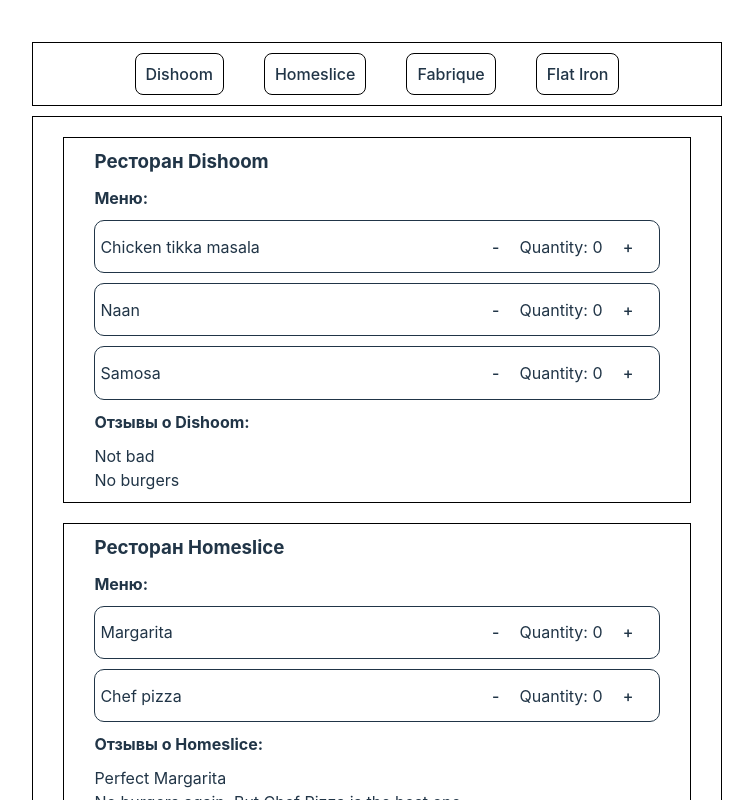
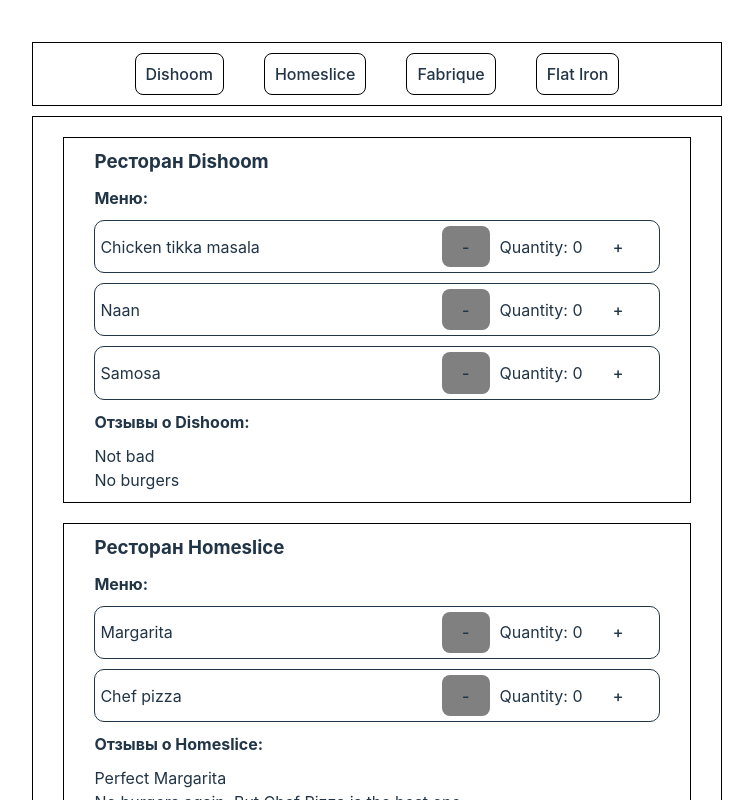
Before and after one commit to BlackDreamZ/restaurant, a React (Vite) app: page / in a window 1280 px wide. Shown: the top 800 px of the page, without its empty margins (263-1016 px from the left). Built offline with nearby package versions, Linux system fonts and the light colour scheme.

Commit message:
fix: counter

```diff
--- a/src/components/Counter/component.jsx
+++ b/src/components/Counter/component.jsx
@@ -1,10 +1,18 @@
 import './styles.css';
 
-export const Counter = ({counter, onClickDecrease, onClickIncrease}) => {
+export const Counter = (props) => {
+
+    const {
+        counter = 0,
+        onClickDecrease,
+        onClickIncrease,
+        minQuantity = 0,
+        maxQuantity,
+    } = props;
 
     return <div className={'RestaurantItem__Dish-counter'}>
-        <button onClick={onClickDecrease}>-</button>
-        <p>Quantity: {counter || 0}</p>
-        <button onClick={onClickIncrease}>+</button>
+        <button onClick={onClickDecrease} disabled={counter <= minQuantity}>-</button>
+        <p>Quantity: {counter}</p>
+        <button onClick={onClickIncrease} disabled={counter >= maxQuantity}>+</button>
     </div>
 }
--- a/src/components/Counter/styles.css
+++ b/src/components/Counter/styles.css
@@ -2,3 +2,11 @@
     display: flex;
     align-items: center;
 }
+
+.RestaurantItem__Dish-counter button {
+    margin: 0 10px;
+}
+
+.RestaurantItem__Dish-counter button:disabled {
+    background-color: gray;
+}
--- a/src/components/Dish/component.jsx
+++ b/src/components/Dish/component.jsx
@@ -5,13 +5,15 @@
 export const Dish = ({dish}) => {
 
     const [counter, setCounter] = useState(0);
+    const MAX_QUANTITY = 5;
+    const MIN_QUANTITY = 0;
 
     function onClickIncrease(){
-        if (counter < 5) setCounter(counter => counter + 1);
+        setCounter(counter => counter + 1);
         return counter;
     }
     function onClickDecrease(){
-        if (counter > 0) setCounter(counter => counter - 1);
+        setCounter(counter => counter - 1);
         return counter;
     }
 
@@ -22,6 +24,11 @@
         <div>
             {dish.name}
         </div>
-        <Counter counter={counter} onClickIncrease={() => onClickIncrease(counter)} onClickDecrease={() => onClickDecrease(counter)} />
+        <Counter
+            counter={counter}
+            minQuantity={MIN_QUANTITY}
+            maxQuantity={MAX_QUANTITY}
+            onClickIncrease={() => onClickIncrease(counter)}
+            onClickDecrease={() => onClickDecrease(counter)} />
     </div>)
 }
```
